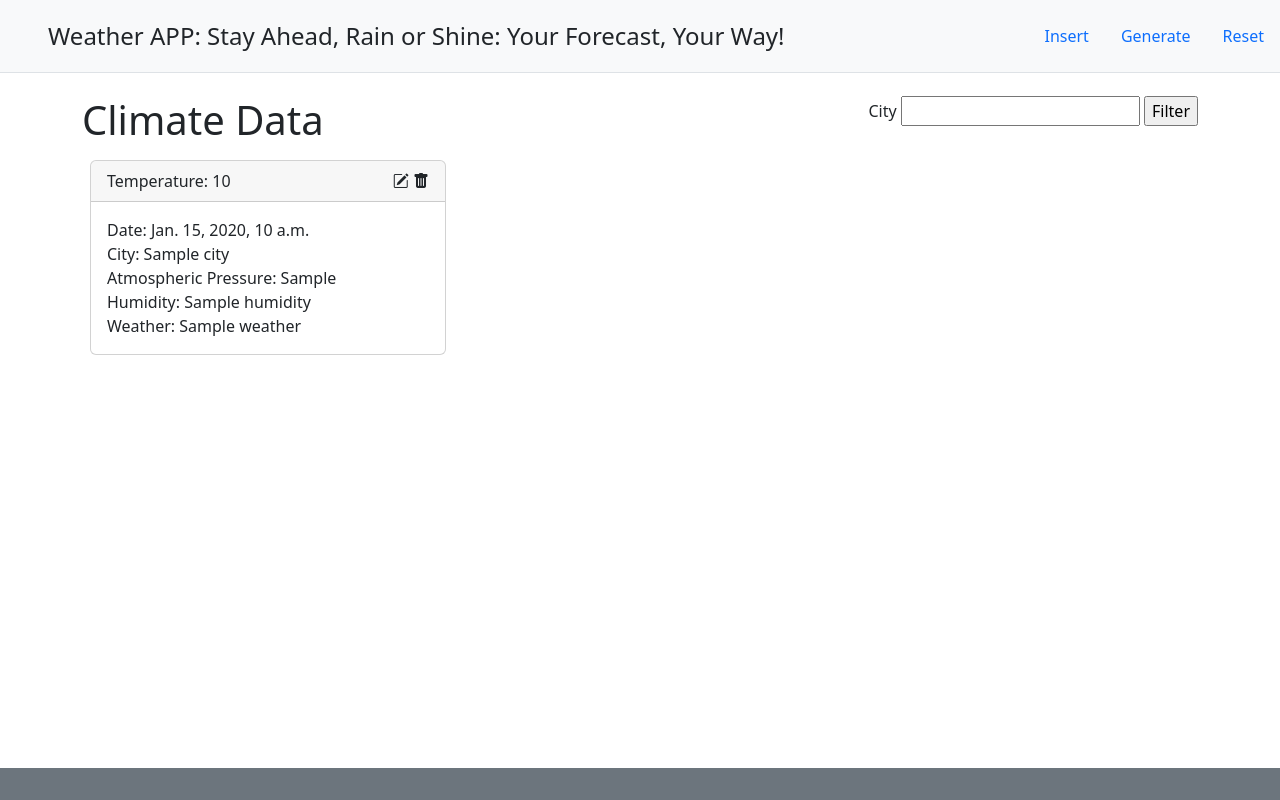
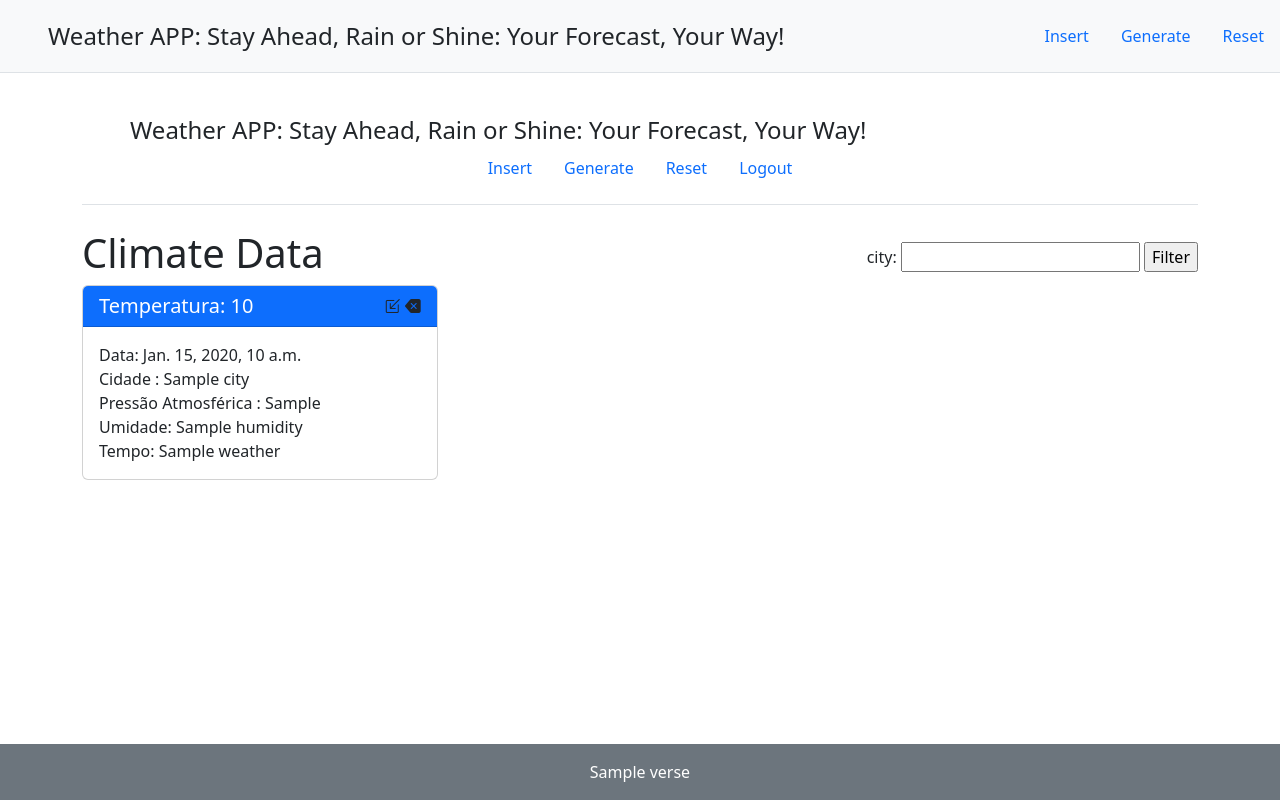
Before and after one commit to RafaMattss/api_weather, a Django app: template weather/templates/home.html in a window 1280 px wide. Run offline with Django 5.2, Linux system fonts and the light colour scheme; the template is opened without the code that fills it: most values are stand-ins (such as "Sample title", 1, 10 or a date in 2020); some libraries are stand-ins or nearby versions.

Commit message:
update: updated home page

```diff
--- a/weather/templates/home.html
+++ b/weather/templates/home.html
@@ -1,58 +1,96 @@
-{% extends "main.html" %}
+{% extends "main.html" %} {% block verse%} {{ verse }} {% endblock %}
+{% block content %}
+<header class="d-flex flex-wrap justify-content-center py-3 mb-4 border-bottom">
+  <a
+    href="/"
+    class="d-flex align-items-center mb-3 mb-md-0 me-md-auto text-dark text-decoration-none"
+  >
+    <svg class="bi me-2" width="40" height="32">
+      <use xlink:href="#bootstrap" />
+    </svg>
+    <span class="fs-4"
+      >Weather APP: Stay Ahead, Rain or Shine: Your Forecast, Your Way!</span
+    >
+  </a>
+  <ul class="nav nav-pills">
+    {% block menu %}
+    {% if not errorAuth %}
+    <li class="nav-item">
+      <a href="{% url 'Weather Insert' %}" class="nav-link">Insert</a>
+    </li>
+    <li class="nav-item">
+      <a href="{% url 'Weather Generate' %}" class="nav-link">Generate</a>
+    </li>
+    <li class="nav-item">
+      <a href="{% url 'Weather Reset' %}" class="nav-link">Reset</a>
+    </li>
+    <li class="nav-item"><a href="#" class="nav-link">Logout</a></li>
+    {% else %}
+    <li class="nav-item">
+      <a href="{% url 'User Create' %}" class="nav-link">Register</a>
+    </li>
+    <li class="nav-item">
+      <a href="{% url 'User Login' %}" class="nav-link">Login</a>
+    </li>
+  </ul>
+  {% endif %}
+  {% endblock %}
+</header>
 
-
-{% block content %}
-
-    <div class="d-flex justify-content-between">
+<div style="display: flex; justify-content: space-between; align-items: center">
   <h1>Climate Data</h1>
-        <div>
-            <form action="{% url 'Weather Filter' %}" method="post" enctype="multipart/form-data">
+  <form
+    action="{% url 'Weather Filter' %}"
+    method="post"
+    enctype="multipart/form-data"
+  >
     {% csrf_token %}
-                <label>City</label>
+    <label for="">city:</label>
     <input type="text" id="city" name="city" />
     <input type="submit" value="Filter" />
   </form>
 </div>
-    </div>
 
-    {% if error %}
-    <div class="alert alert-danger" role="alert">
-        {{ error }}
-    </div>
+{% if error or errorAuth %}
+<div class="alert alert-danger" role="alert">{{ error }}{{errorAuth}}</div>
 {% endif %}
 
-    <div class="d-flex justify-content-start flex-wrap">
+<div class="row">
+  {% for weather in weathers %}
+  <div class="col-md-4 mb-4">
+    <div class="card h-100">
+      <div
+        class="card-header bg-primary text-white d-flex justify-content-between"
+      >
+        <h5 class="mb-0">Temperatura: {{ weather.temperature }}</h5>
+        <div>
+          {% if not errorAuth %}
+          <a
+            href="{% url 'Weather Edit' weather.id %}"
+            class="link-dark link-offset-2 link-underline-opacity-0"
+            ><i class="bi-box-arrow-in-down-left"></i
+          ></a>
 
-        {% for weather in weathers %}
-        <div class="col-md-4 p-2">
-          <div class="card">
-            <div class="card-header">
-                <div class="d-flex justify-content-between">
-                    <div>
-                        Temperature: {{ weather.temperature }}
-                    </div>
-                    <div>
-                        <a href="{% url 'Weather Edit' weather.id %}" class="link-dark link-offset-2 link-underline-opacity-0">
-                            <i class="bi bi-pencil-square"></i></a>
-                        <a href="{% url 'Weather Delete' weather.id %}" class="link-dark link-offset-2 link-underline-opacity-0">
-                            <i class="bi bi-trash-fill"></i></a>
-
-                    </div>
+          <a
+            href="{% url 'Weather Delete' weather.id %}"
+            class="link-dark link-offset-2 link-underline-opacity-0"
+            ><i class="bi-backspace-fill"></i
+          ></a>
+          {% endif %}
         </div>
       </div>
       <div class="card-body">
         <p class="card-text">
-                    Date: {{ weather.date }} <br />
-                    City: {{ weather.city }} <br />
-                    Atmospheric Pressure: {{ weather.atmosphericPressure }} <br />
-                    Humidity: {{ weather.humidity }} <br />
-                    Weather: {{ weather.weather }}
+          Data: {{ weather.date }} <br />
+          Cidade : {{ weather.city }} <br />
+          Pressão Atmosférica : {{ weather.atmosphericPressure }} <br />
+          Umidade: {{ weather.humidity }} <br />
+          Tempo: {{ weather.weather }} <br />
         </p>
       </div>
     </div>
   </div>
+  {% endfor %}
+</div>
 
-        {% endfor %}
-
-    </div>
 {% endblock content %}
```
Lines whose indentation alone changed are shown as unchanged.
